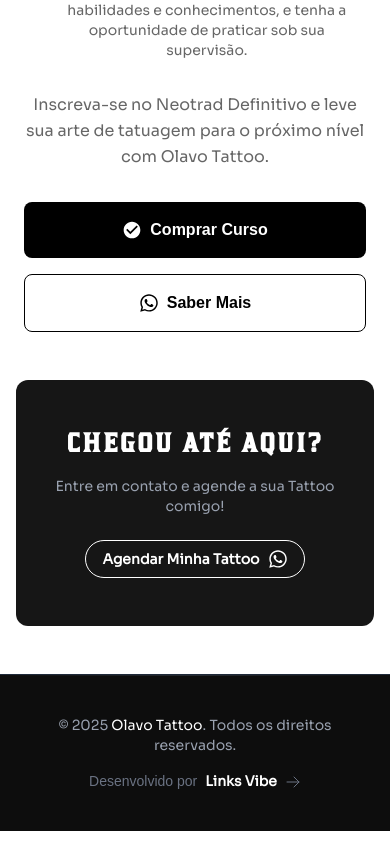
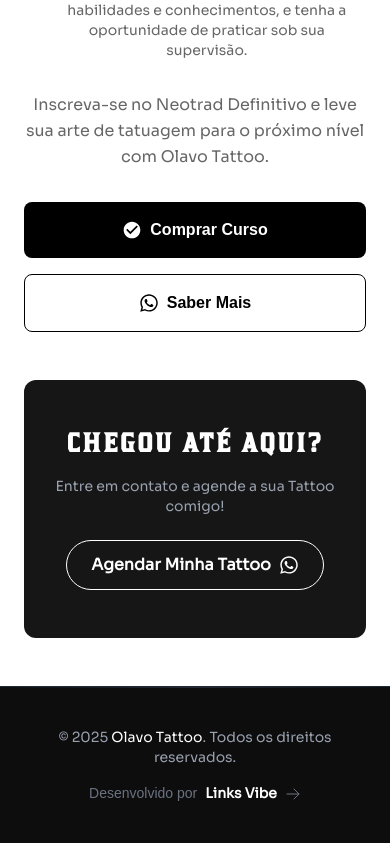
Before and after one commit to lucasrosa00/olavo-tattoo, a Next.js app: page / in a window 390 px wide. Shown: the part 7435-8278 px from the top of the page. Built offline with nearby package versions, Linux system fonts and the light colour scheme.

Commit message:
feat: alterado bg cta

```diff
--- a/src/components/CTA.tsx
+++ b/src/components/CTA.tsx
@@ -3,23 +3,26 @@ import { FaWhatsapp } from "react-icons/fa";
 
 export function CTA() {
     return (
-        <section className="mb-12 sm:mb-16 md:mb-20 py-12 sm:py-16 md:py-20 px-4 sm:px-8 md:px-16 bg-[#161616] max-w-lg text-center rounded-xl mx-4 lg:mx-auto">
-            <div className="max-w-xl mx-auto">
+        <section className="pb-12 sm:pb-16 md:pb-20 bg-[#ffffff] text-white">
+            <div className="container mx-auto px-6">
+
+                <div className="max-w-lg mx-auto text-center bg-[#161616] rounded-xl py-12 sm:py-16 md:py-20 px-4">
                     <h2 className="font-kirsty text-2xl sm:text-3xl md:text-4xl font-bold text-white mb-4">
                         CHEGOU ATÉ AQUI?
                     </h2>
-                <p className="text-gray-400 mb-6 text-sm sm:text-base md:text-lg font-sora ">
+                    <p className="text-gray-400 mb-6 text-sm sm:text-base md:text-lg font-sora">
                         Entre em contato e agende a sua Tattoo comigo!
                     </p>
                     <a
-                    href="https://wa.me/5517991949525?text=Olá, vim pelo seu site e gostaria de agendar uma tattoo..." // substitua pelo seu número
+                        href="https://wa.me/5517991949525?text=Olá, vim pelo seu site e gostaria de agendar uma tattoo..."
                         target="_blank"
                         rel="noopener noreferrer"
-                    className="text-sm sm:text-md md:text-lg font-sora inline-flex items-center justify-center gap-2 px-4 sm:px-6 md:px-8 py-2 sm:py-3 border border-white text-white font-semibold rounded-full hover:bg-white hover:text-black transition"
+                        className="font-sora inline-flex items-center justify-center gap-2 px-6 py-3 border border-white text-white font-semibold rounded-full hover:bg-white hover:text-black transition"
                     >
                         Agendar Minha Tattoo <FaWhatsapp size={20} />
                     </a>
                 </div>
+            </div>
         </section>
     );
 }
```
Lines whose indentation alone changed are shown as unchanged.
